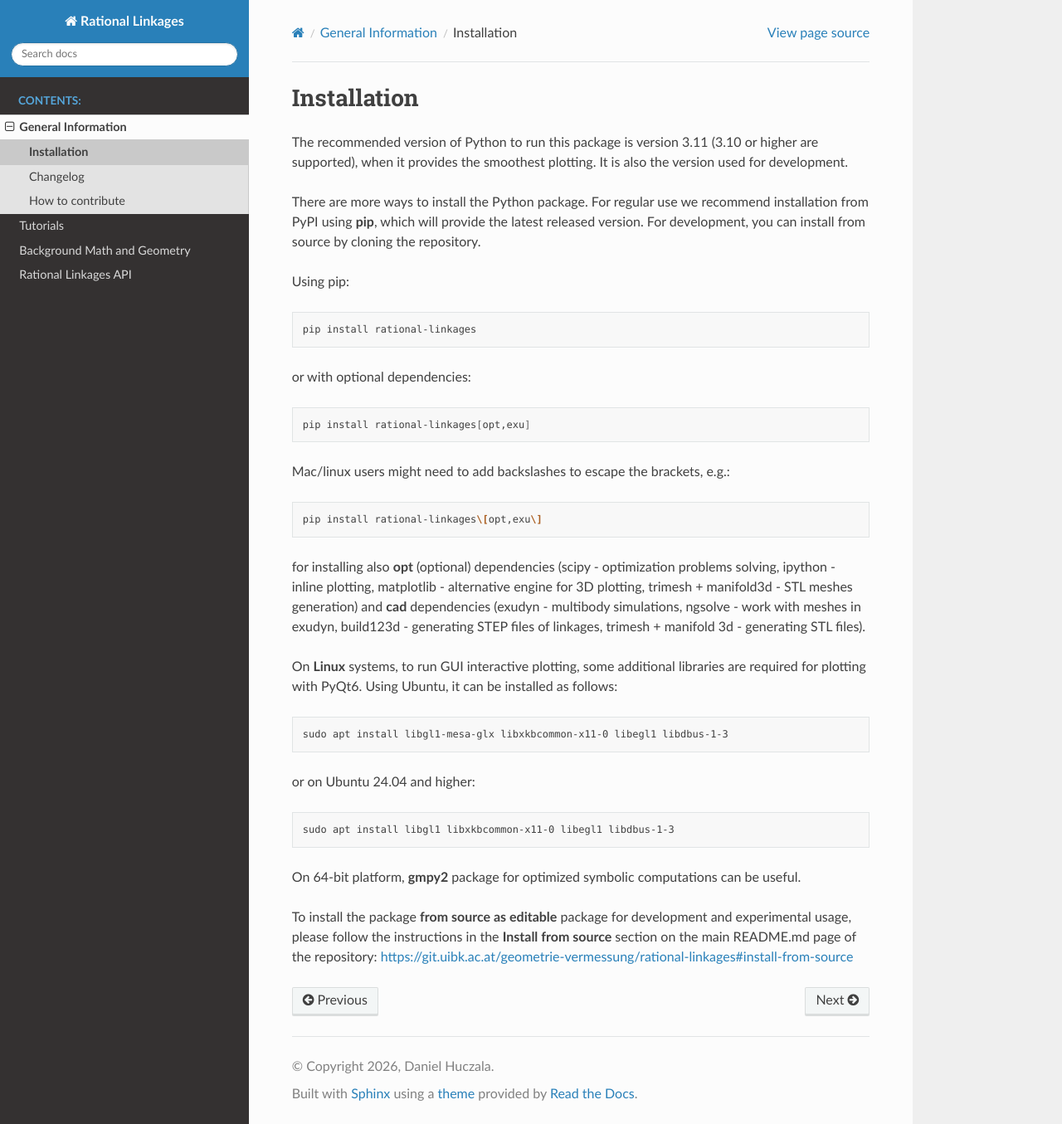
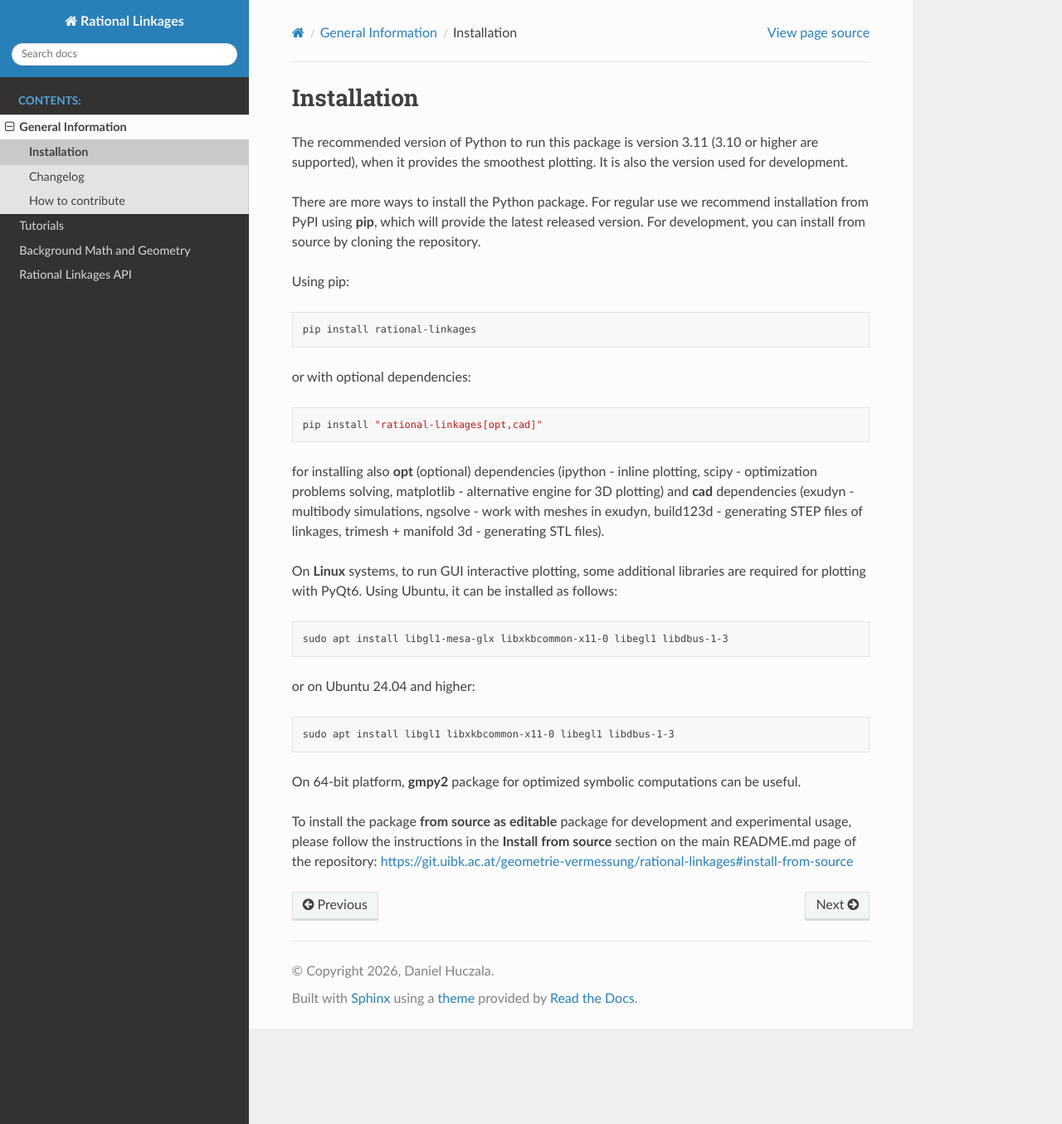
Before and after one commit to hucik14/rational-linkages, a Sphinx documentation site: the page built from docs/source/general/installation.rst, in a window 1280 px wide and 1355 px high. Shown: the whole window at 83% size. Built offline with Sphinx 7.4.7 and the Read the Docs theme 3.1.0, drawn with Linux system fonts in a browser that asks for light colours.

Commit message:
update to docs - dependencies

```diff
--- a/docs/source/general/installation.rst
+++ b/docs/source/general/installation.rst
@@ -21,17 +21,10 @@ or with optional dependencies:
 
 .. code-block:: bash
 
-    pip install rational-linkages[opt,exu]
+    pip install "rational-linkages[opt,cad]"
 
-Mac/linux users might need to add backslashes to escape the brackets, e.g.:
-
-.. code-block:: bash
-
-    pip install rational-linkages\[opt,exu\]
-
-for installing also **opt** (optional) dependencies (scipy - optimization problems solving, ipython - inline plotting,
-matplotlib - alternative engine for 3D plotting, trimesh + manifold3d - STL
-meshes generation)
+for installing also **opt** (optional) dependencies (ipython - inline plotting,
+scipy - optimization problems solving, matplotlib - alternative engine for 3D plotting)
 and **cad** dependencies (exudyn - multibody simulations, ngsolve - work with meshes in exudyn,
 build123d - generating STEP files of linkages, trimesh + manifold 3d - generating STL files).
 
```
Also changed, not shown: README.md (+8 -16 lines).
